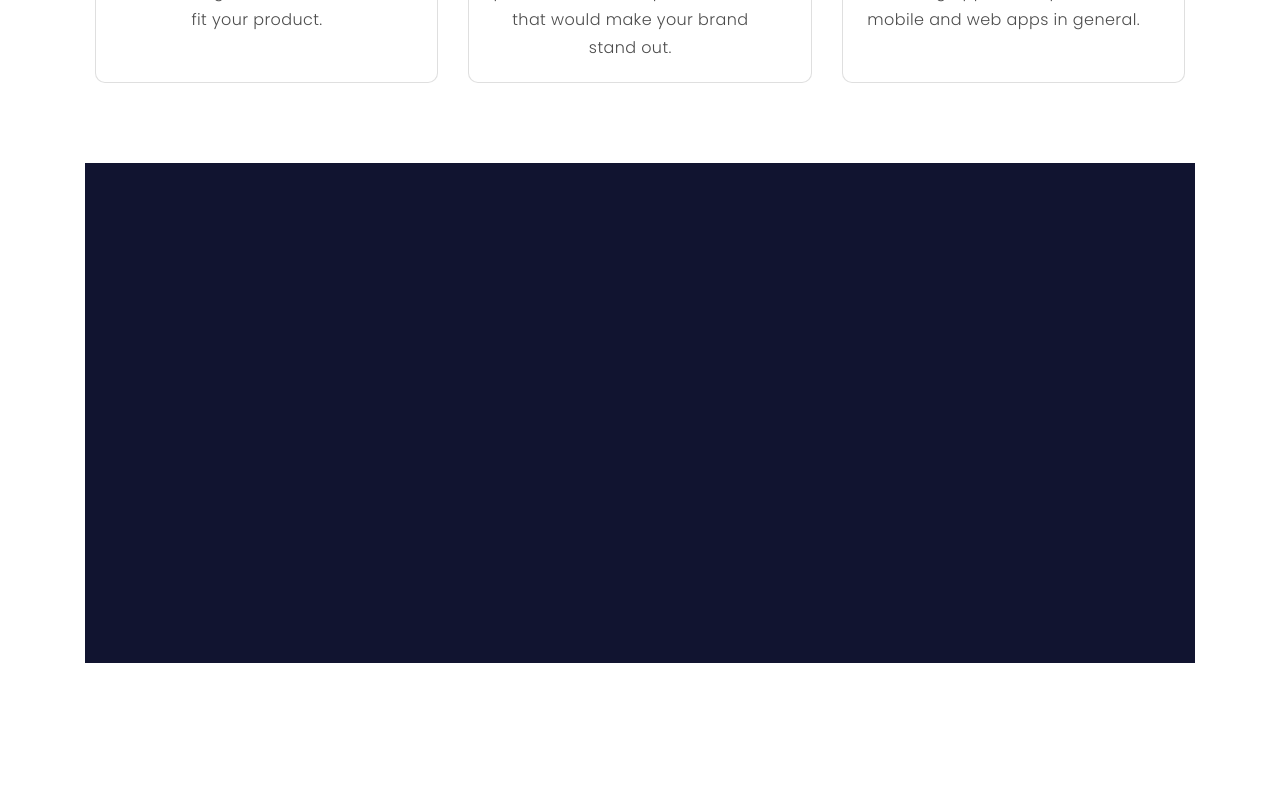
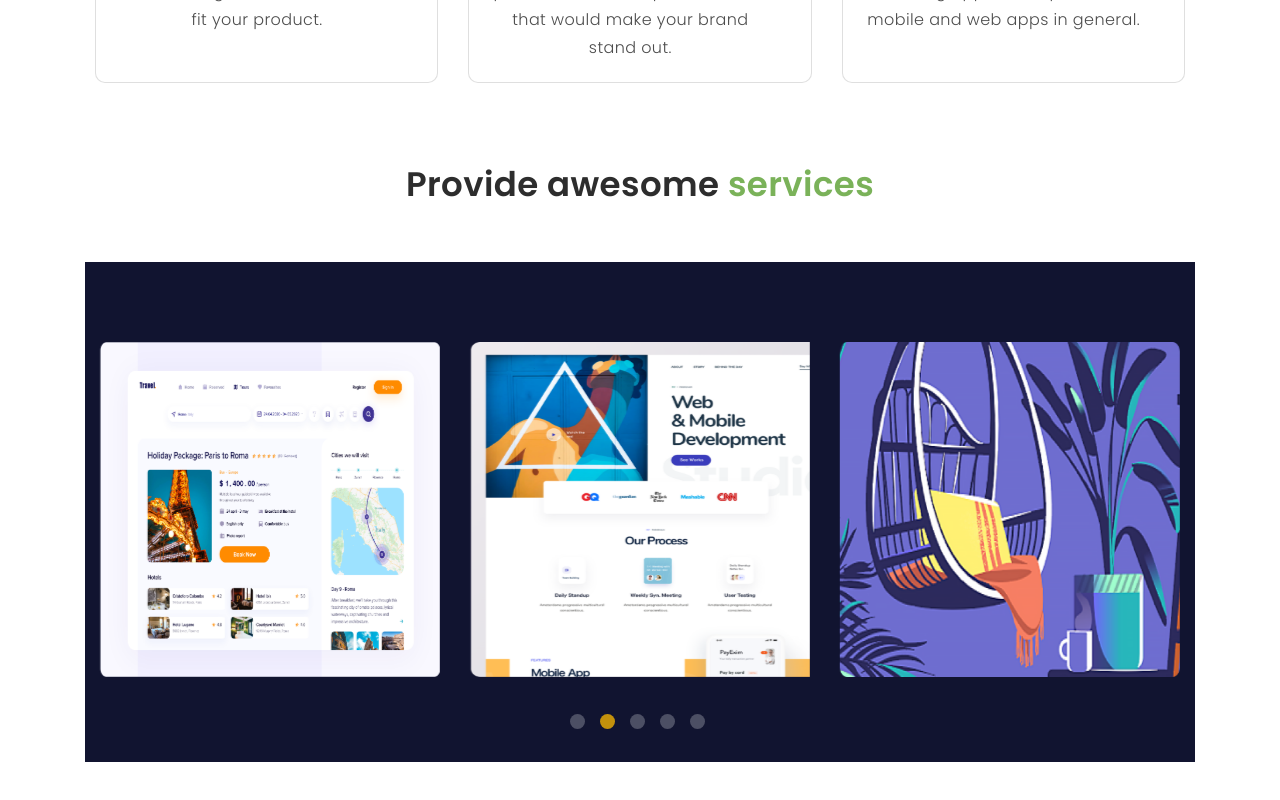
Before and after one commit to Abir-Hasan-GUB/creative-agency-client, a React (Create React App) app: page / in a window 1280 px wide. Shown: the part 1268-2068 px from the top of the page. Before the commit the page ends 2011 px from the top, so only its background shows below. Built offline with nearby package versions, Linux system fonts and the light colour scheme.

Commit message:
Slier added

```diff
--- a/package.json
+++ b/package.json
@@ -9,7 +9,9 @@
     "react": "^16.13.1",
     "react-dom": "^16.13.1",
     "react-router-dom": "^5.2.0",
-    "react-scripts": "3.4.3"
+    "react-scripts": "3.4.3",
+    "react-slick": "^0.27.11",
+    "slick-carousel": "^1.8.1"
   },
   "scripts": {
     "start": "react-scripts start",
--- a/src/Componants/Home/OurWorks/OurWorks.css
+++ b/src/Componants/Home/OurWorks/OurWorks.css
@@ -3,4 +3,34 @@
     width: 100%;
     background: #111430;
     margin-bottom: 80px;
+    padding-top: 80px;
 }
+.sliderComponant{
+    width: 92% !important;
+    height: 334.7px;
+    box-sizing: border-box;
+    border-radius: 8.23879px;
+}
+.sliderComponant img{
+    width: 100%;
+    height: 100%;
+    box-sizing: border-box;
+}
+.slick-dots li.slick-active button:before{
+width: 15px;
+height: 15px;
+border-radius: 50%;
+background: #ffbb00;
+content: "";
+
+}
+.slick-dots li button:before{
+width: 15px;
+height: 15px;
+border-radius: 50%;
+background: #ffffff;
+content: ""
+}
+.slick-dots{
+    bottom: -50px;
+}
--- a/src/Componants/Home/OurWorks/OurWorks.js
+++ b/src/Componants/Home/OurWorks/OurWorks.js
@@ -1,10 +1,53 @@
-import React from 'react';
+import React from "react";
+import Slider from "react-slick";
+import "slick-carousel/slick/slick.css";
+import "slick-carousel/slick/slick-theme.css";
 import './OurWorks.css';
+import carousel1 from '../../Images/carousel-1.png';
+import carousel2 from '../../Images/carousel-2.png';
+import carousel3 from '../../Images/carousel-3.png';
+import carousel4 from '../../Images/carousel-4.png';
+import carousel5 from '../../Images/carousel-5.png';
+
 
 const OurWorks = () => {
+    const settings = {
+        dots: true,
+        infinite: true,
+        slidesToShow: 3,
+        slidesToScroll: 1,
+        autoplay: true,
+        speed: 2500,
+        autoplaySpeed: 2500,
+        cssEase: "linear"
+      };
     return (
         <div className = "container">
-            <div className="ourWorks"></div>
+             <div className="serviceTitle text-center pb-5">
+                    <h2>Provide awesome <span className="sarviceMarked">services</span></h2>
+                </div>
+        <div className="ourWorks">
+        <Slider {...settings}>
+
+          <div className = "sliderComponant">
+            <img src={carousel1} alt="" className="img-fluid"/>
+          </div>
+          <div className = "sliderComponant">
+          <img src={carousel2} alt="" className="img-fluid"/>
+          </div>
+          <div className = "sliderComponant">
+          <img src={carousel3} alt="" className="img-fluid"/>
+          </div>
+          <div className = "sliderComponant">
+          <img src={carousel4} alt="" className="img-fluid"/>
+          </div>
+          <div className = "sliderComponant">
+          <img src={carousel5} alt="" className="img-fluid"/>
+          </div>
+
+        </Slider>
+        </div>
+
         </div>
     );
 };
```
Also changed, not shown: 1 other file (tests, documents, lock files or other folders).
